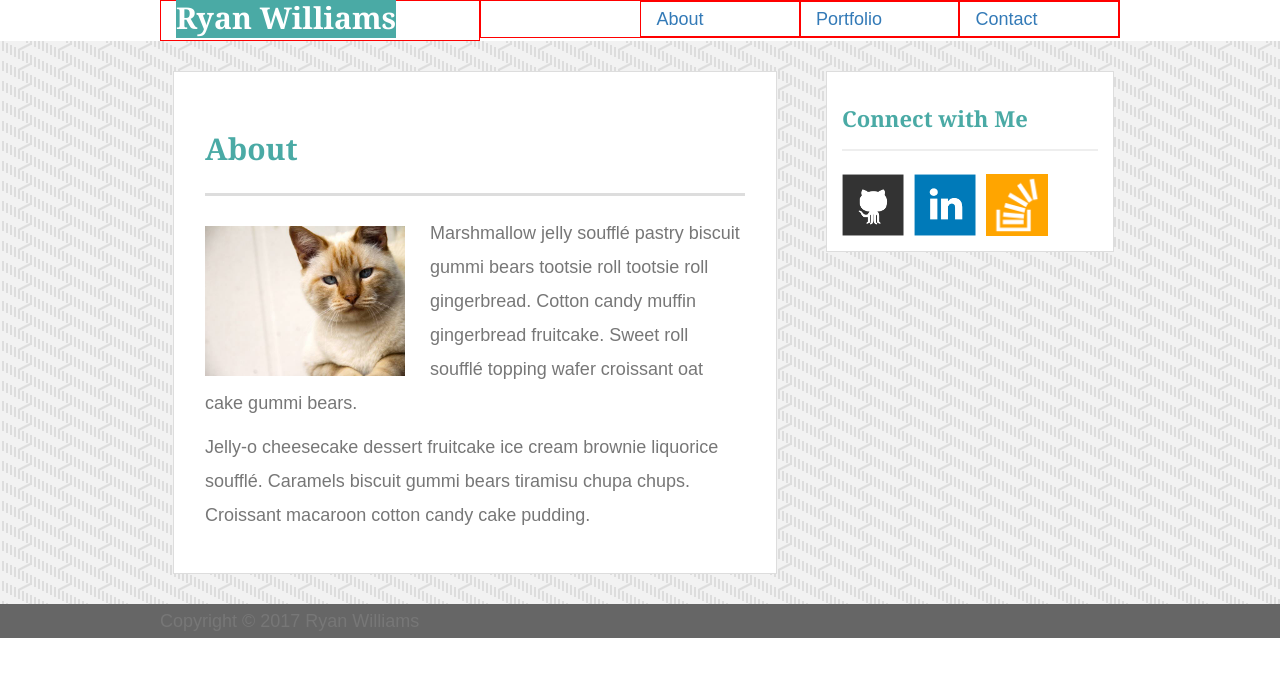
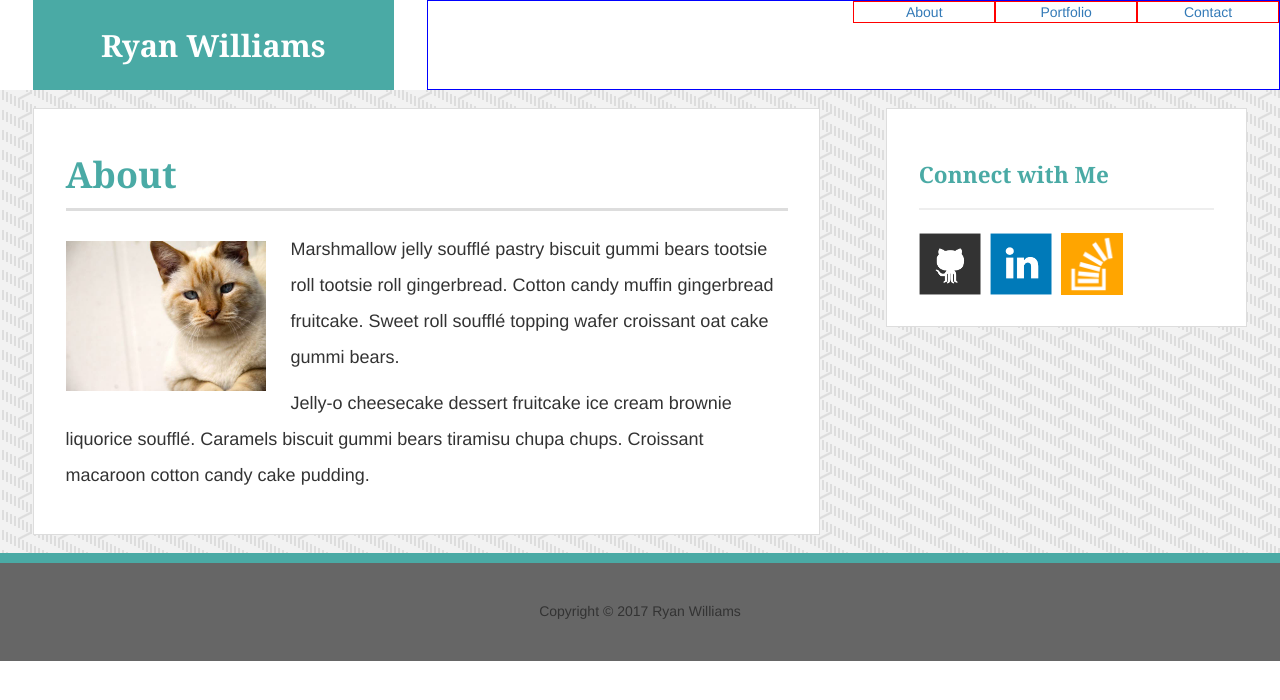
Before and after one commit to ryanosaurus-tex/Bootstrap-Portfolio, a plain HTML site: page index.html in a window 1280 px wide. Drawn offline with nearby package versions, Linux system fonts and the light colour scheme.

Commit message:
index final before major redo and simplification

```diff
--- a/assets/css/style.css
+++ b/assets/css/style.css
@@ -1,19 +1,32 @@
+html {
+	font-size: 18px;
+	font-family: Arial,
+				"Helvetica Neue",
+				 Helvetica,
+				 sans-serif;
+    color: #777;
+}
+
+p {
+	font-size: 1rem;
+	line-height: 2rem;
+}
+
 #logo {
-	/*
-	float: left;
-    width: 250px;
-    height: 90px;
-    */
+	display: block;
+	max-height: 5rem;
+	margin: 0 1rem;
+	background-color: #4aaaa5;
     font-family: Georgia,
     			 Times,
     			 "Times New Roman",
     			 serif;
-    font-size: 30px;
+    font-size: 1.7rem;
+    line-height: 5rem;
     font-weight: 700;
     color: #fff;
+    text-decoration: none;
 
-    text-decoration: none;
-    background: #4aaaa5;
 }
 
 #myPhoto {
@@ -34,42 +47,20 @@
 .articleHeader {
   padding-bottom: 20px;
   margin-bottom: 20px;
-  line-height: 49px;
+  line-height: 1.5rem;
   border-bottom: 3px solid #ddd;
 }
 
 .asideHeader {
   padding-bottom: 20px;
   margin-bottom: 15px;
-  line-height: 22px;
+  line-height: 1.5rem;
   border-bottom: 2px solid #eee;
 }
 
-header.white {
-	background-color: #fff;
-	max-width: 90%;
-	max-height: 90%;
-	padding: 2.5%;
-	margin: 10px auto 10px auto;
-}
-
-section.white {
-	background-color: #fff;
-	max-width: 90%;
-	max-height: 90%;
-	padding: 2.5%;
-	margin-top: 0;
-
-}
-body {
-	font-family: Arial,
-				"Helvetica Neue",
-				 Helvetica,
-				 sans-serif;
-    font-size: 18px;
-    line-height: 34px;
-    color: #777;
-
+nav {
+	height: 5rem;
+	padding: 0 1rem;
 }
 
 main {
@@ -77,7 +68,11 @@
 }
 
 footer {
+	height: 6rem;
 	background-color: #666;
+	border-top: .6rem solid #4aaaa5;
+	line-height: 5.4rem;
+
 }
 
 h1,
@@ -89,24 +84,27 @@
 }
 
 h1 {
-	font-size: 30px;
+	font-size: 2rem;
 }
 
 h2 {
-	font-size: 22px;
+	font-size: 1.25rem;
 }
 
 .wrapper {
 	background-color: #fff;
-	padding: 5%;
+	padding: 1.75rem;
 	border: 1px solid #ddd;
-	margin: 30px 2%;
+	margin: 1rem;
 
 }
 
-.contentBox {
-	max-width: 960px;
-	margin: 0 auto;
-	height: 100%;
+.parent {
+	position: relative;
+}
 
+.child {
+	position: absolute;
+	top: 50%;
+	transform: translateY(-50%);
 }
--- a/index.html
+++ b/index.html
@@ -8,43 +8,36 @@
   <link rel="stylesheet" type="text/css" href="assets/css/style.css">
 </head>
 <body>
-<div class="container-fluid">
-
-  <header class="row no-gutters"><!--ROW 1-->
-    <div class="contentBox">
-
-      <div class="col-xs-12 col-sm-5 col-md-4" style="border: 1px solid red;">
-        <a href="index.html" id="logo" class="text-center">Ryan Williams</a>
+<div class="container-fluid no-gutters">
+  <header class="row"><!--ROW 1-->
+      <div class="col-sm-4">
+        <a href="index.html" class="text-center" id="logo">Ryan Williams</a>
       </div>
 
-      <nav class="col-xs-12 col-sm-7 col-md-8" style="border: 1px solid red;">
+      <nav class="col-sm-8 text-center" style="border: 1px solid blue;">
         <div class="row"><!--ROW 1A-->
-      	    <div class="col-xs-4 col-sm-4 col-md-3 col-md-offset-3" style="border: 1px solid red;">
+      	    <div class="col-xs-4 col-sm-2 col-sm-offset-6" style="border: 1px solid red;">
       	      <a href="index.html" class="navLink">About</a>
       	    </div>
-      	    <div class="col-xs-4 col-sm-4 col-md-3" style="border: 1px solid red;">
+      	    <div class="col-xs-4 col-sm-2" style="border: 1px solid red;">
       	      <a href="portfolio.html" class="navLink">Portfolio</a>
       	    </div>
-      	    <div class="col-xs-4 col-sm-4 col-md-3" style="border: 1px solid red;">
+      	    <div class="col-xs-4 col-sm-2" style="border: 1px solid red;">
       	      <a href="contact.html" class="navLink">Contact</a>
+        	</div>
         </div><!--/ROW 1A-->
-        </div>
       </nav>
-
-    </div><!--/.contentBox-->
   </header><!--/ROW 1-->
 
-  <main class="row no-gutters"><!--ROW II-->
-    <div class="contentBox">
-    <div class="row no-gutters"><!--ROW II.1-->
-        <article class="col-xs-12 col-sm-8">
+  <main class="row"><!--ROW 2-->
+        <article class="col-sm-12 col-md-8">
           <div class="wrapper">
-          <header class="row no-gutters">
+            <header class="row">
               <div class="col-xs-12">
                 <h1 class="articleHeader">About</h1>
               </div>
             </header>
-          <section class="row no-gutters">
+            <section class="row">
       	      <div class="col-xs-12">
       	        <img src="assets/images/cat.jpg" id="myPhoto" alt="Ryan Williams">
       	        <p>Marshmallow jelly soufflé pastry biscuit gummi bears tootsie roll tootsie roll gingerbread. Cotton candy muffin gingerbread fruitcake. Sweet roll soufflé topping wafer croissant oat cake gummi bears.</p>
@@ -52,11 +45,12 @@
 		        <p>Jelly-o cheesecake dessert fruitcake ice cream brownie liquorice soufflé. Caramels biscuit gummi bears tiramisu chupa chups. Croissant macaroon cotton candy cake pudding.</p>
       	      </div>
             </section>
-        </div><!--/.contentBox/-->
+          </div>
         </article>
-      <aside class="col-xs-12 col-sm-4">
+
+        <aside class="col-sm-12 col-md-4">
           <div class="wrapper">
-        <header class="row no-gutters">
+            <header class="row">
               <div class="col-xs-12">
                 <h2 class="asideHeader">Connect with Me</h2>
               </div>
@@ -68,21 +62,13 @@
                 <a href="#"><img src="assets/images/stackoverflow-128.png" class="social" alt="Stack Overflow" /></a>
               </div>
             </section>
-      </div><!--/.container/-->
+          </div>
         </aside>
-    </div><!--/ROW II.1/-->
-    </div><!--/.container/-->
-  </main><!--/ROW II/-->
+  </main><!--/ROW 2-->
 
-  <footer class="row no-gutters"><!--ROW III-->
-    <div class="contentBox">
-    <div class="row no-gutters"><!--ROW III.1-->
-      <div class="col-xs-12">
+  <footer class="row text-center"><!--ROW 3-->
     Copyright &copy; 2017 Ryan Williams
-      </div>
-    </div><!--/ROW III.1/-->
-    </div><!--/.contentBox-->
-  </footer><!--/ROW III/-->
+  </footer><!--/ROW 3-->
 </div>
 </body>
 </html>
```
Lines whose indentation alone changed are shown as unchanged.
